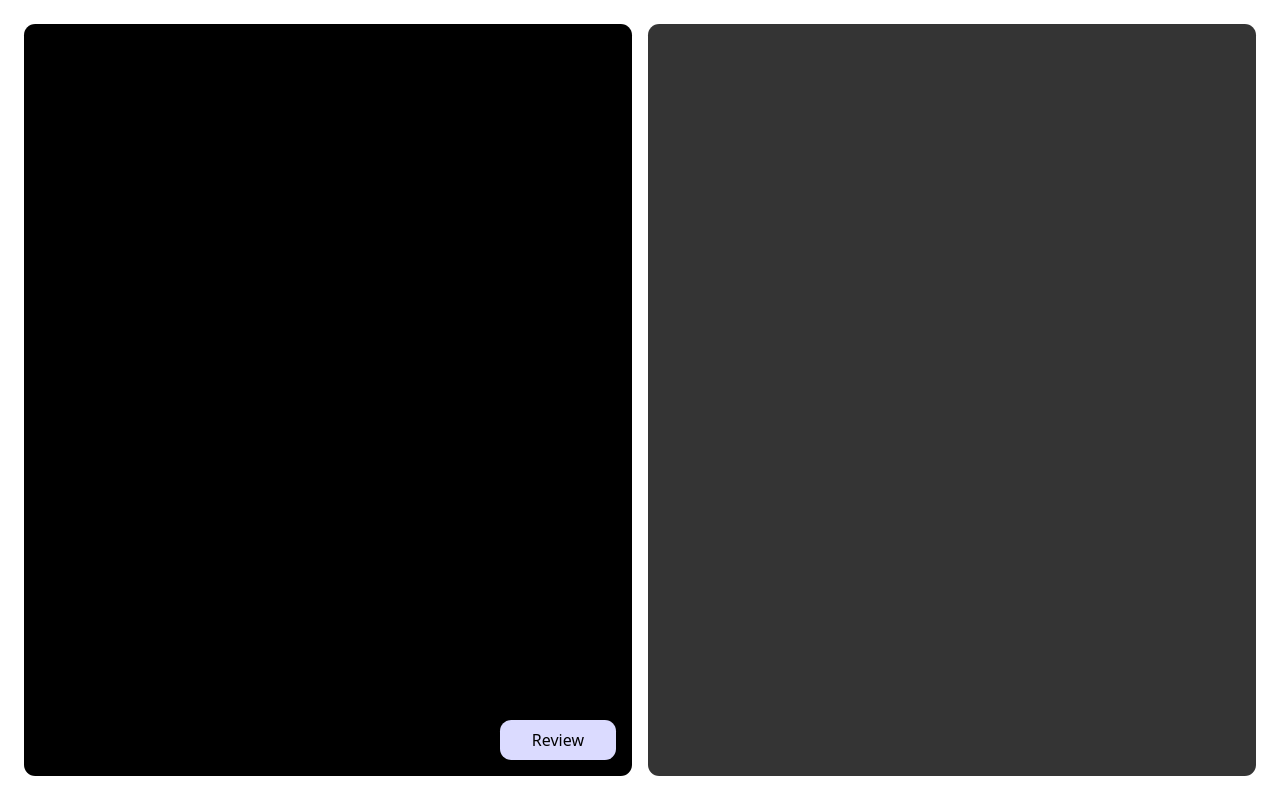
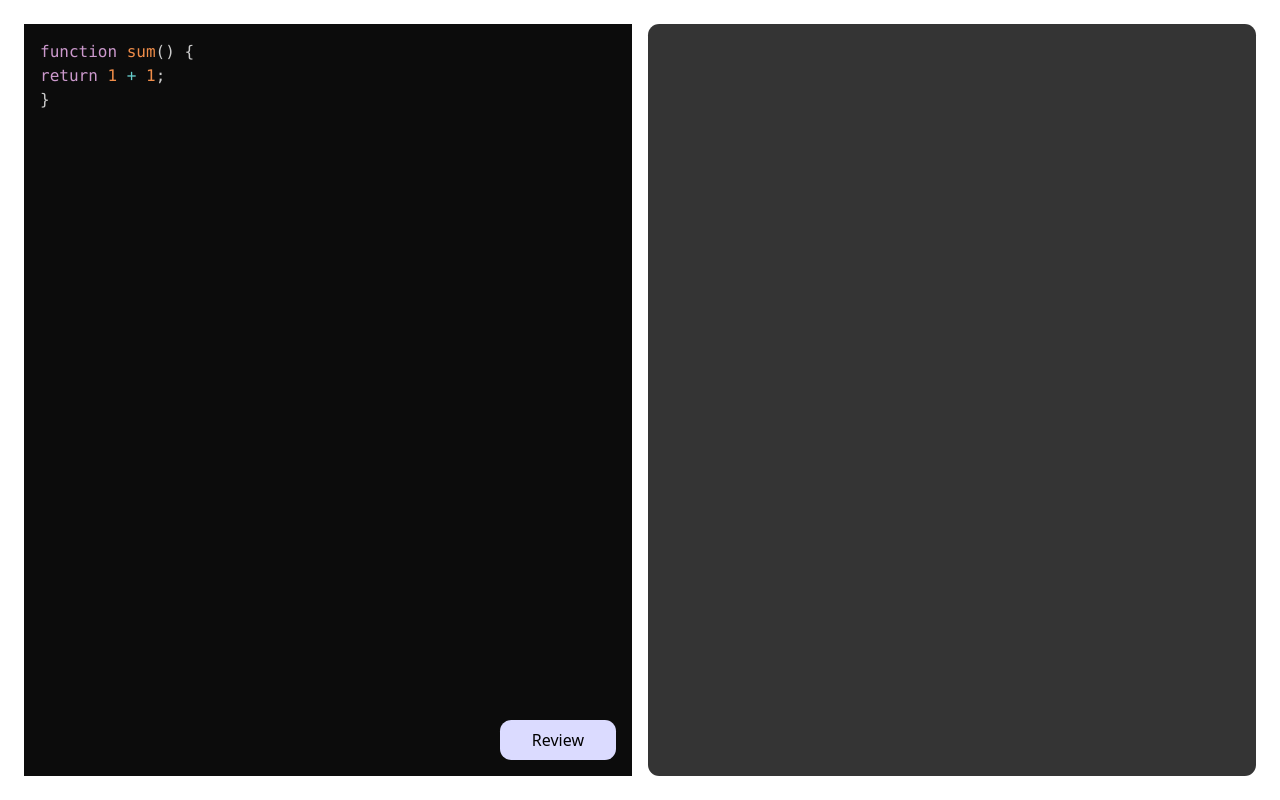
Before and after one commit to mayurramani07/CodeNeuron, a React (Vite) app in the folder Frontend/: page / in a window 1280 px wide. Built offline with nearby package versions, Linux system fonts and the light colour scheme.

Commit message:
Added Primsjs for syntax Highlighting

```diff
--- a/Frontend/package.json
+++ b/Frontend/package.json
@@ -12,6 +12,7 @@
   "dependencies": {
     "@codemirror/lang-javascript": "^6.2.4",
     "@uiw/react-codemirror": "^4.24.2",
+    "prismjs": "^1.30.0",
     "react": "^19.1.1",
     "react-dom": "^19.1.1"
   },
--- a/Frontend/src/App.css
+++ b/Frontend/src/App.css
@@ -28,6 +28,14 @@ main .left{
   position: relative;
 }
 
+.left .code, .code pre, .code pre code {
+  height: 100%;
+  width: 100%;
+  margin: 0;
+  border-radius: 0.7;
+  background-color: #0c0c0c;
+}
+
 main .left .review {
   position: absolute;
   bottom: 1rem;
--- a/Frontend/src/App.jsx
+++ b/Frontend/src/App.jsx
@@ -1,13 +1,30 @@
 import React from 'react'
+import "prismjs/themes/prism-tomorrow.css"
+import prism from "prismjs"
+import { useState, useEffect } from 'react'
 import './App.css';
 
 
 const App = () => {
+
+  const [count, setCount ] = useState(0)
+
+  useEffect(() => {
+    prism.highlightAll()
+  }, [])
   return (
     <>
     <main>
       <div className='left'>
-        <div className='code'></div>
+        <div className='code'>
+          <pre>
+            <code className='language-javascript'>
+              {`function sum() {
+return 1 + 1;
+}`}
+            </code>
+          </pre>
+        </div>
         <div className='review'>Review</div>
       </div>
       <div className='right'></div>
```
Also changed, not shown: 1 other file (tests, documents, lock files or other folders).
